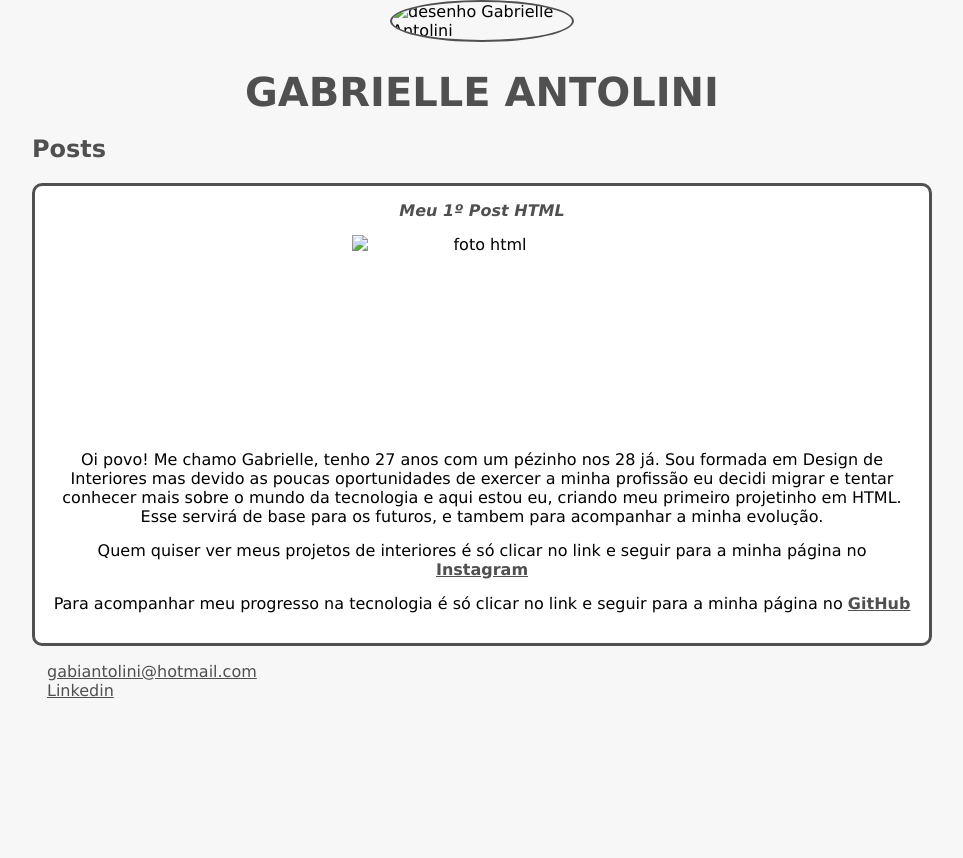
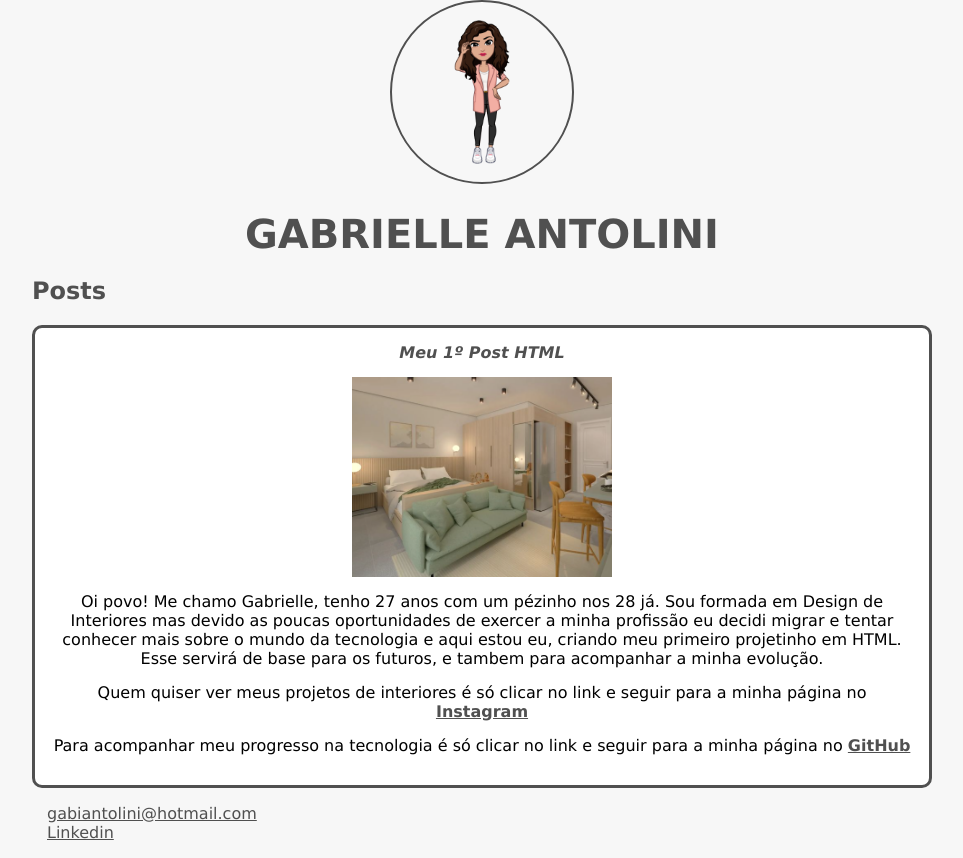
Before and after one commit to gabiantolini/intro-html-css3, a plain HTML site: page index.html in a window 1280 px wide. Shown: the whole page, without its empty margins (158-1121 px from the left). Before the commit the page ends 800 px from the top, so only its background shows below. Drawn offline with Linux system fonts and the light colour scheme.

Commit message:
Update index.html

```diff
--- a/index.html
+++ b/index.html
@@ -7,7 +7,7 @@
     </head>
     <body>
        <header>
-           <img src="img/eu.png" alt=" desenho Gabrielle Antolini " class="photo">
+           <img src="imagens/eu.png" alt=" desenho Gabrielle Antolini " class="photo">
            <h1 id="title"> Gabrielle Antolini </h1>
        </header>
        <section>
@@ -17,7 +17,7 @@
            <article class="post">
                <header>
                     <h3 class="post_title"> Meu 1º Post HTML </h3>
-                    <img src="img/Studio.PNG" alt=" foto html" height="200" width="200" class="post_image">
+                    <img src="imagens/Studio.PNG" alt=" foto html" height="200" width="200" class="post_image">
                     <p class="post_content">
                         Oi povo! Me chamo Gabrielle, tenho 27 anos com um pézinho nos 28 já. Sou formada em Design de Interiores mas devido as poucas oportunidades de exercer a minha profissão eu decidi migrar e tentar conhecer mais sobre o mundo da tecnologia e aqui estou eu, criando meu primeiro projetinho em HTML. Esse servirá de base para os futuros, e tambem para acompanhar a minha evolução. </p>
 
```
